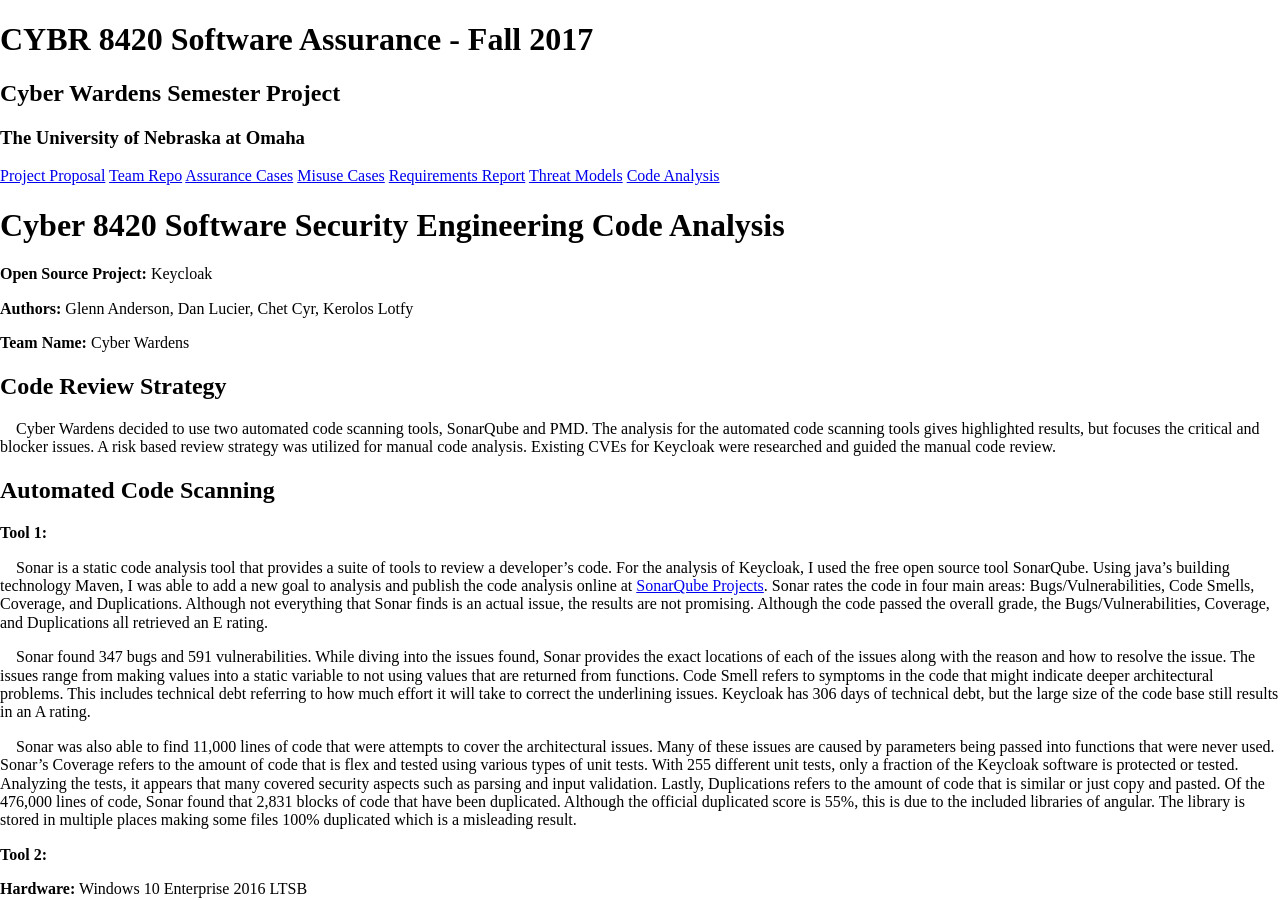
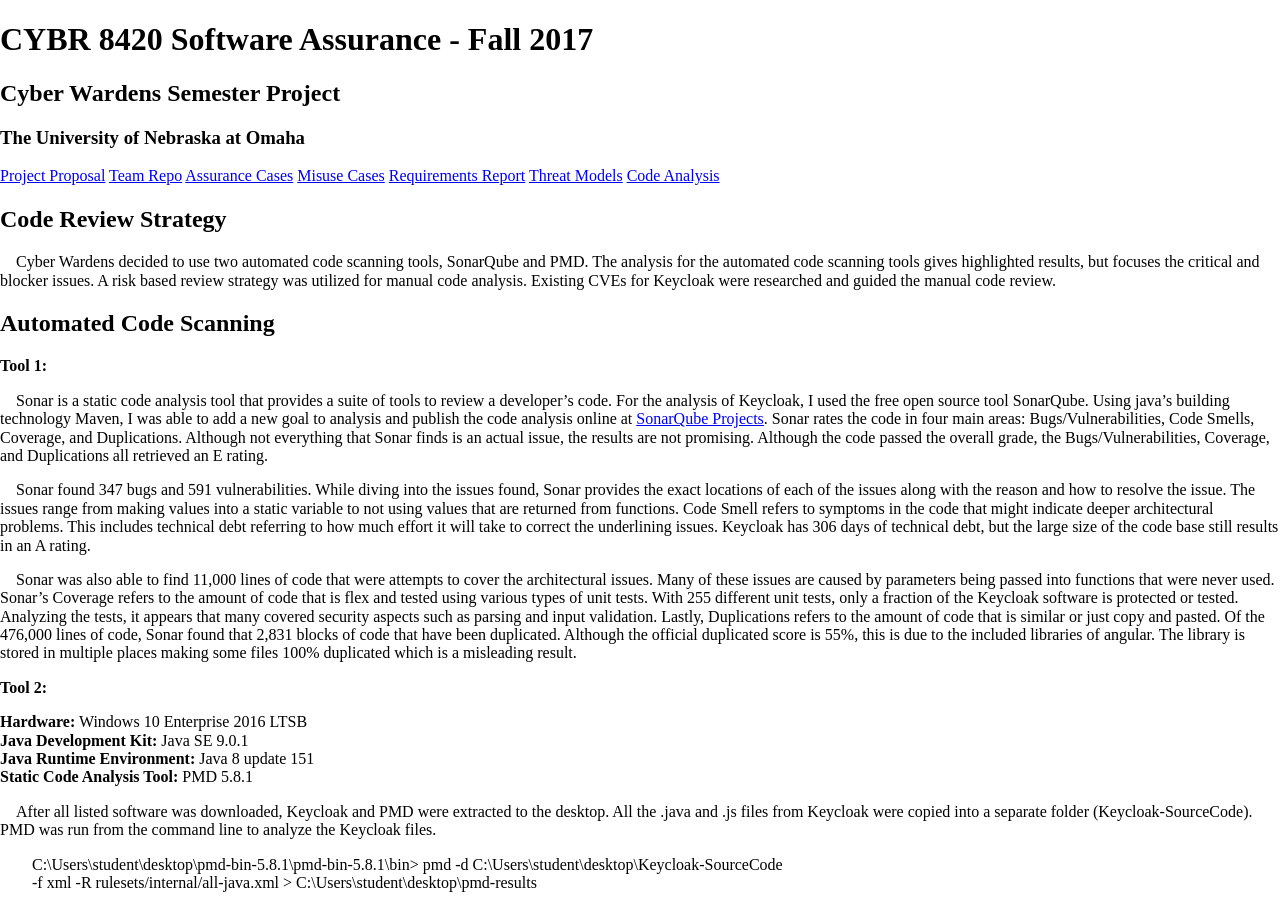
Before and after one commit to DanielLucier/CYBER8420-SemesterProject, a Jekyll site: the page built from misc/pages/CodeAnalysis.md, in a window 1280 px wide and 900 px high. Built offline with Jekyll 4.4.1, drawn with Linux system fonts in a browser that asks for light colours; nearby versions of some CDN libraries; library files that are not in the unit come from our copies.

Commit message:
Update CodeAnalysis.md

```diff
--- a/misc/pages/CodeAnalysis.md
+++ b/misc/pages/CodeAnalysis.md
@@ -3,15 +3,6 @@ layout: default
 title: 8420 Code Analysis
 description: CYBR 8420 Code Analysis
 ---
-Cyber 8420 Software Security Engineering Code Analysis
-======================================================
-
-**Open Source Project:** Keycloak
-
-**Authors:** Glenn Anderson, Dan Lucier, Chet Cyr, Kerolos Lotfy
-
-**Team Name:** Cyber Wardens
-
 Code Review Strategy
 --------------------
 &emsp;Cyber Wardens decided to use two automated code scanning tools, SonarQube and PMD.  The analysis for the automated code scanning tools gives highlighted results, but focuses the critical and blocker issues. A risk based review strategy was utilized for manual code analysis. Existing CVEs for Keycloak were researched and guided the manual code review.
```
